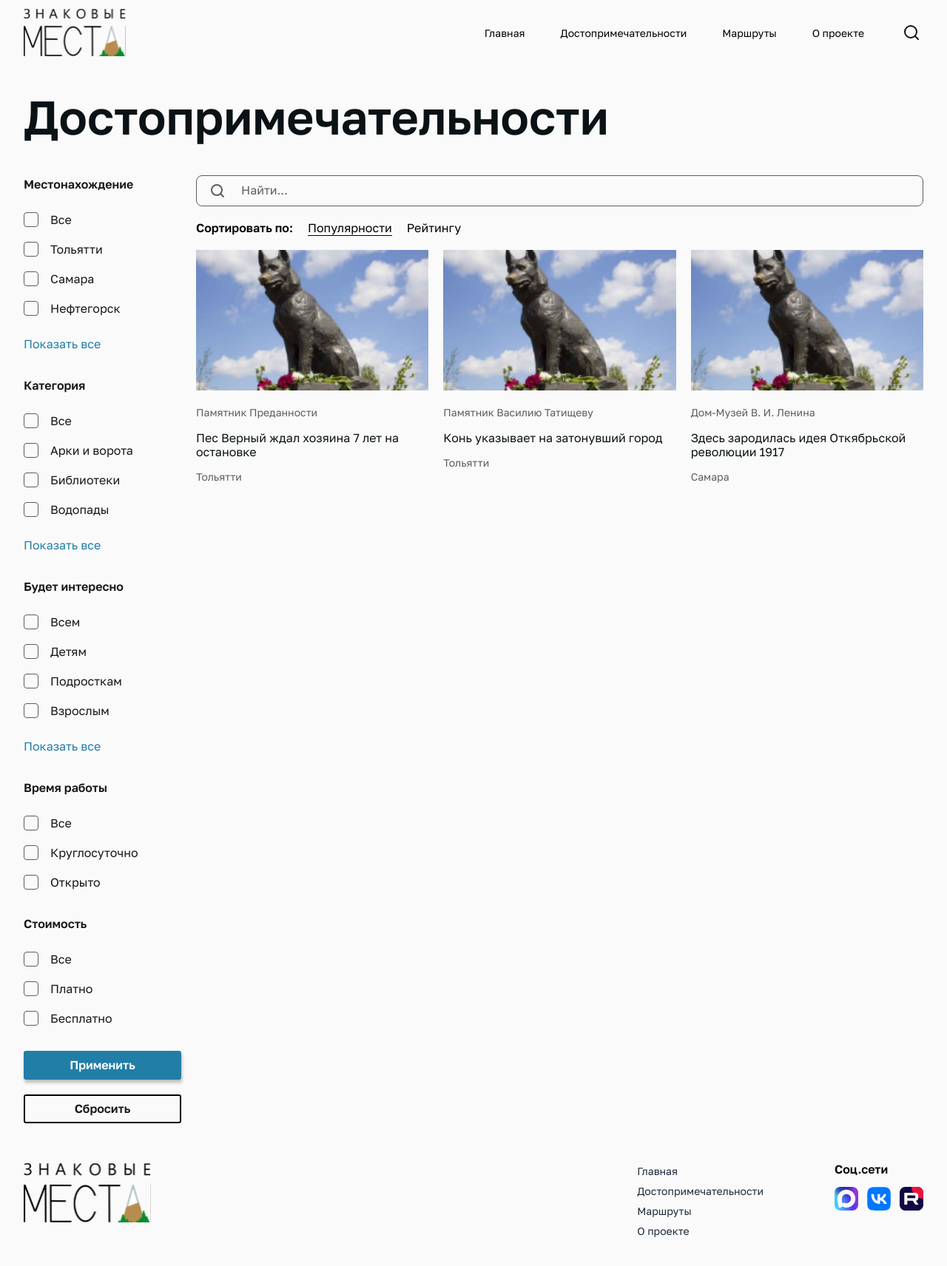
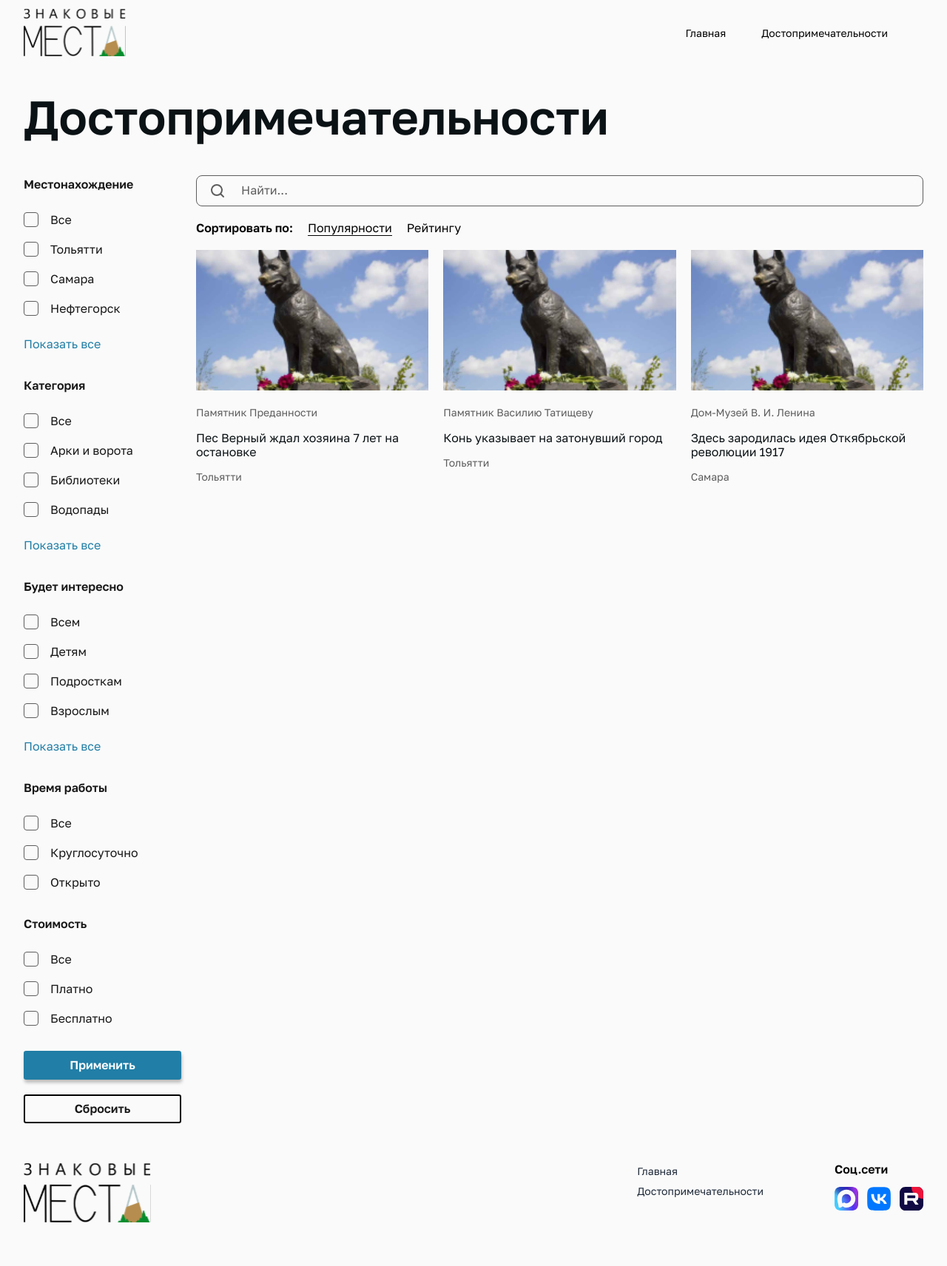
Before and after one commit to Skaipia/local-sightseeings-frontend, a Next.js app: page /sightseeings in a window 1280 px wide. Shown: the top 1712 px of the page at 74% size. Built offline with nearby package versions, Linux system fonts and the light colour scheme.

Commit message:
hide items in menu and search icon

```diff
--- a/app/page.tsx
+++ b/app/page.tsx
@@ -13,7 +13,7 @@ export default function Home() {
             <Food/>
             <Visits/>
             <main>
-                <Routes/>
+                {/*<Routes/>*/}
                 <FAQ/>
             </main>
         </div>
--- a/components/Footer.tsx
+++ b/components/Footer.tsx
@@ -25,14 +25,14 @@ export default function Footer() {
                                   className="text-[12px] md:text-[14px] text-gray-800 hover:text-black transition-colors">
                                 Достопримечательности
                             </Link>
-                            <Link href="/routes"
-                                  className="text-[12px] md:text-[14px] text-gray-800 hover:text-black transition-colors">
-                                Маршруты
-                            </Link>
-                            <Link href="/about"
-                                  className="text-[12px] md:text-[14px] text-gray-800 hover:text-black transition-colors">
-                                О проекте
-                            </Link>
+                            {/*<Link href="/routes"*/}
+                            {/*      className="text-[12px] md:text-[14px] text-gray-800 hover:text-black transition-colors">*/}
+                            {/*    Маршруты*/}
+                            {/*</Link>*/}
+                            {/*<Link href="/about"*/}
+                            {/*      className="text-[12px] md:text-[14px] text-gray-800 hover:text-black transition-colors">*/}
+                            {/*    О проекте*/}
+                            {/*</Link>*/}
                         </nav>
 
                         <div className="flex flex-col space-y-4">
--- a/components/Header.tsx
+++ b/components/Header.tsx
@@ -16,8 +16,8 @@ export default function Header() {
     const navLinks = [
         {href: '/', label: 'Главная'},
         {href: '/sightseeings', label: 'Достопримечательности'},
-        {href: '/routes', label: 'Маршруты'},
-        {href: '/about', label: 'О проекте'},
+        // {href: '/routes', label: 'Маршруты'},
+        // {href: '/about', label: 'О проекте'},
     ];
 
     return (
@@ -43,9 +43,9 @@ export default function Header() {
                         </nav>
 
                         <div className="flex items-center">
-                            <button className="hidden md:block p-1 hover:opacity-60 transition-opacity">
-                                <img src="/images/icon-search.svg" alt="Search" className="w-6 h-6"/>
-                            </button>
+                            {/*<button className="hidden md:block p-1 hover:opacity-60 transition-opacity">*/}
+                            {/*    <img src="/images/icon-search.svg" alt="Search" className="w-6 h-6"/>*/}
+                            {/*</button>*/}
                             <button
                                 className="md:hidden flex flex-col justify-center items-end space-y-1 w-8 h-8 relative z-[60]"
                                 onClick={() => setIsMenuOpen(!isMenuOpen)}
```
